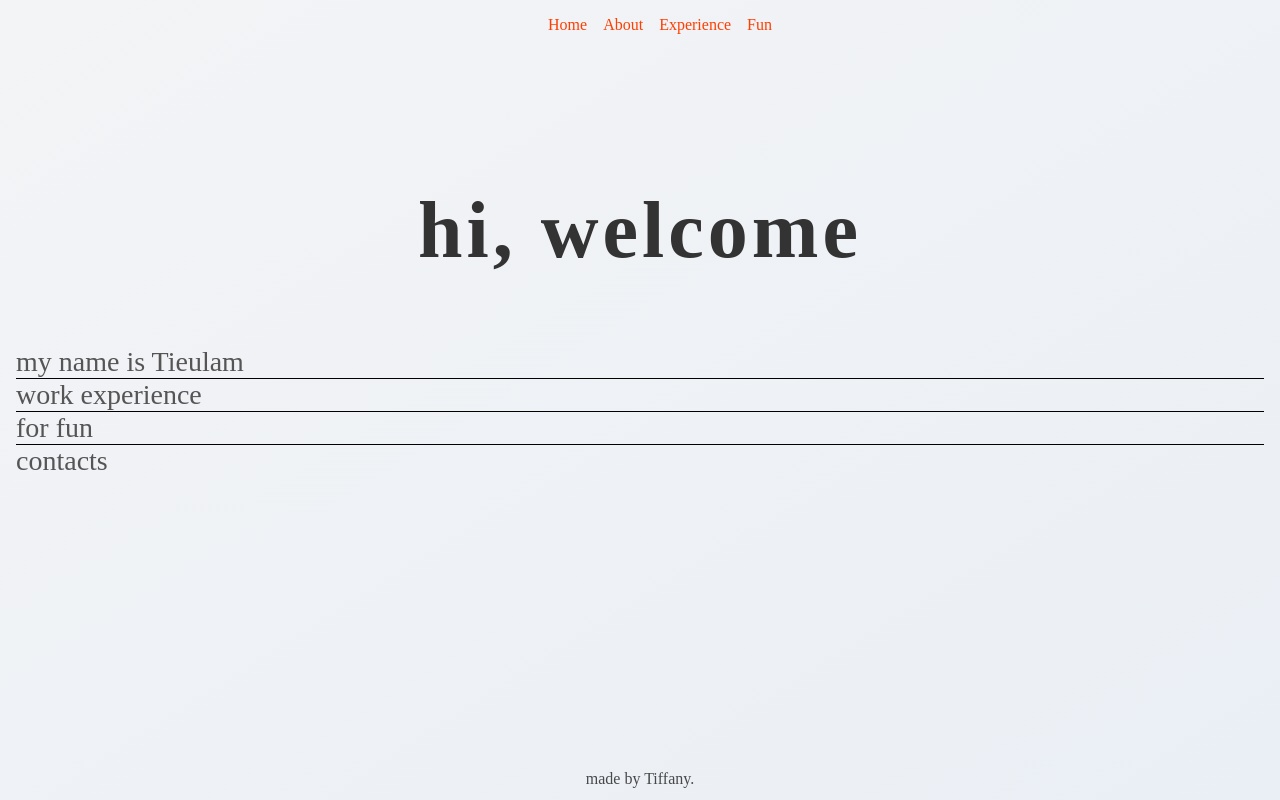
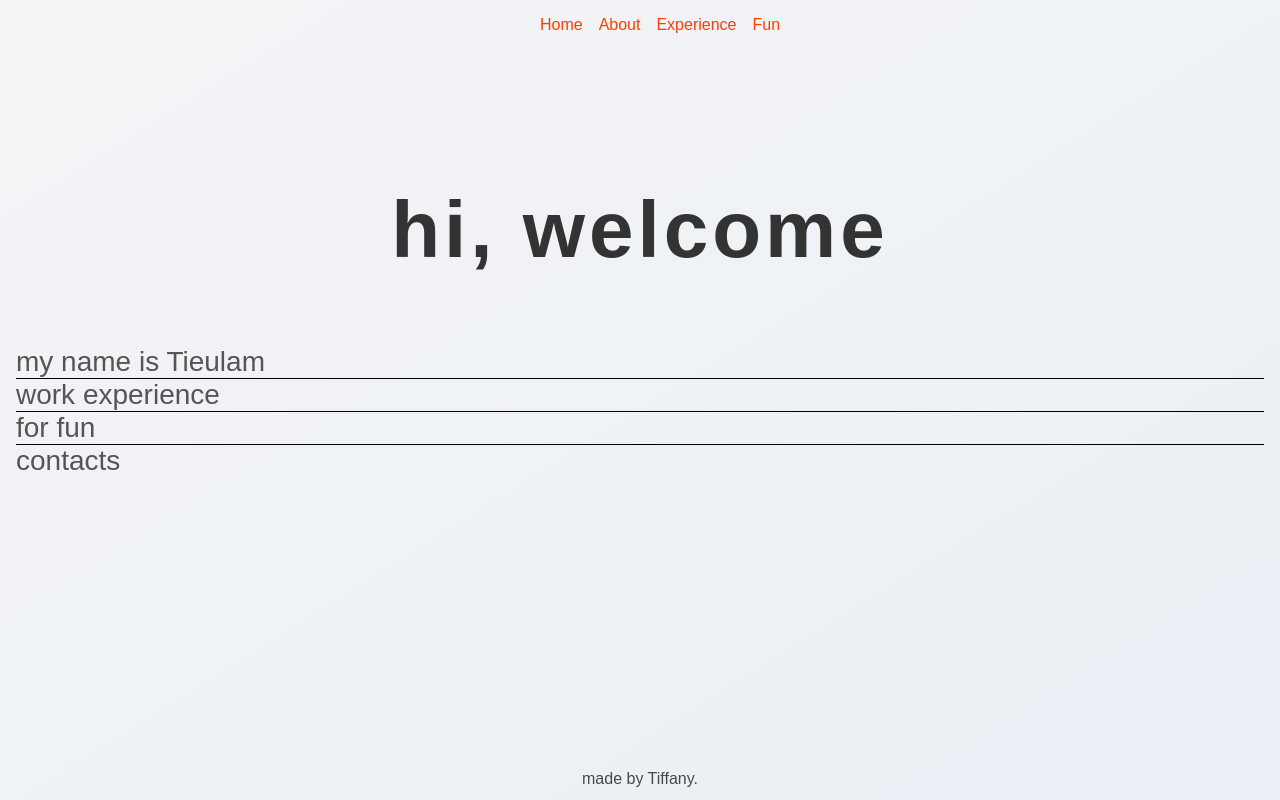
Before and after one commit to tt954/tthai, a SvelteKit app: page / in a window 1280 px wide. Built offline with nearby package versions, Linux system fonts and the light colour scheme.

Commit message:
refactor: change font family

```diff
--- a/package.json
+++ b/package.json
@@ -12,7 +12,7 @@
 		"format": "prettier --write ."
 	},
 	"devDependencies": {
-		"@fontsource/fira-mono": "^4.5.10",
+		"@fontsource-variable/inter": "^5.1.0",
 		"@neoconfetti/svelte": "^1.0.0",
 		"@sveltejs/adapter-auto": "^3.0.0",
 		"@sveltejs/kit": "^2.0.0",
--- a/src/routes/+layout.svelte
+++ b/src/routes/+layout.svelte
@@ -19,7 +19,6 @@
 		display: flex;
 		flex-direction: column;
 		min-height: 100vh;
-		font-family: "Playfair Display", serif; /* Elegant serif font */
 		background: linear-gradient(to bottom right, #f3f4f6, #eaeff5); /* Soft gradient */
 	}
 
--- a/src/routes/styles.css
+++ b/src/routes/styles.css
@@ -1,9 +1,7 @@
-@import '@fontsource/fira-mono';
+@import "@fontsource-variable/inter";
 
 :root {
-	--font-body: Arial, -apple-system, BlinkMacSystemFont, 'Segoe UI', Roboto, Oxygen, Ubuntu,
-		Cantarell, 'Open Sans', 'Helvetica Neue', sans-serif;
-	--font-mono: 'Fira Mono', monospace;
+	--font-body: "Inter Variable", sans-serif;
 	--color-bg-0: rgb(202, 216, 228);
 	--color-bg-1: hsl(209, 36%, 86%);
 	--color-bg-2: hsl(224, 44%, 95%);
@@ -60,7 +58,6 @@ h2 {
 
 pre {
 	font-size: 16px;
-	font-family: var(--font-mono);
 	background-color: rgba(255, 255, 255, 0.45);
 	border-radius: 3px;
 	box-shadow: 2px 2px 6px rgb(255 255 255 / 25%);
```
Also changed, not shown: 1 other file (tests, documents, lock files or other folders).
